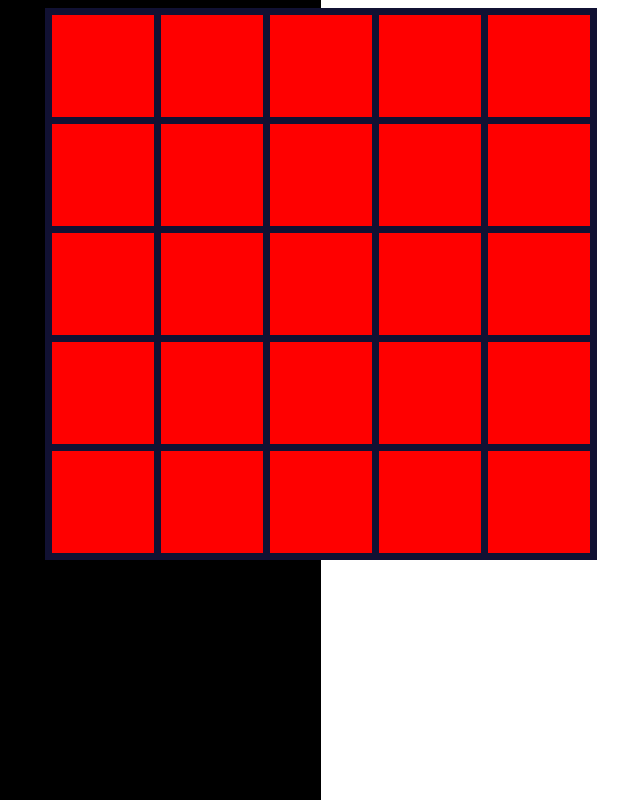
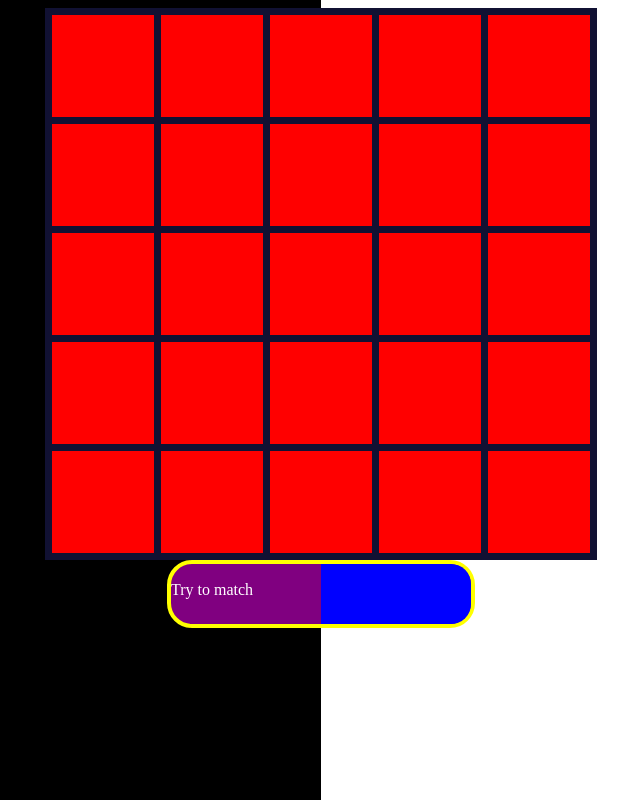
Before and after one commit to cpdean/colorfluency, a plain HTML site: page index.html in a window 1280 px wide. Shown: the whole page, without its empty margins (319-959 px from the left). Drawn offline with Linux system fonts and the light colour scheme.

Commit message:
player status

```diff
--- a/index.html
+++ b/index.html
@@ -89,6 +89,13 @@
 	  </td>
 	</tr>
       </table>
+
+      <div class="player-pill">
+	  Try to match
+	<div class="goal_move">
+
+	</div>
+      </div>
     </div>
 
     <script>
--- a/style.css
+++ b/style.css
@@ -70,6 +70,35 @@ div#twoface
   height:100px;
   border:7px solid #113;
 }
+#color-color div.player-pill
+{
+  color:white;
+  line-height:3.3em;
+  margin:0px auto;
+  border:4px solid yellow;
+  border-radius:25px;
+  width:300px;
+  height:60px;
+  background:purple;
+}
+
+.player-pill .goal_move
+{
+  display: inline-block;
+  background: blue;
+  color:red;
+  height:100%;
+  width: 50%;
+  padding:0px;
+  margin:0px;
+}
+
+.player-pill .goal_move
+{
+  border-top-right-radius:20px;
+  border-bottom-right-radius:20px;
+  float:right;
+}
 
 #logbox
 {
```
